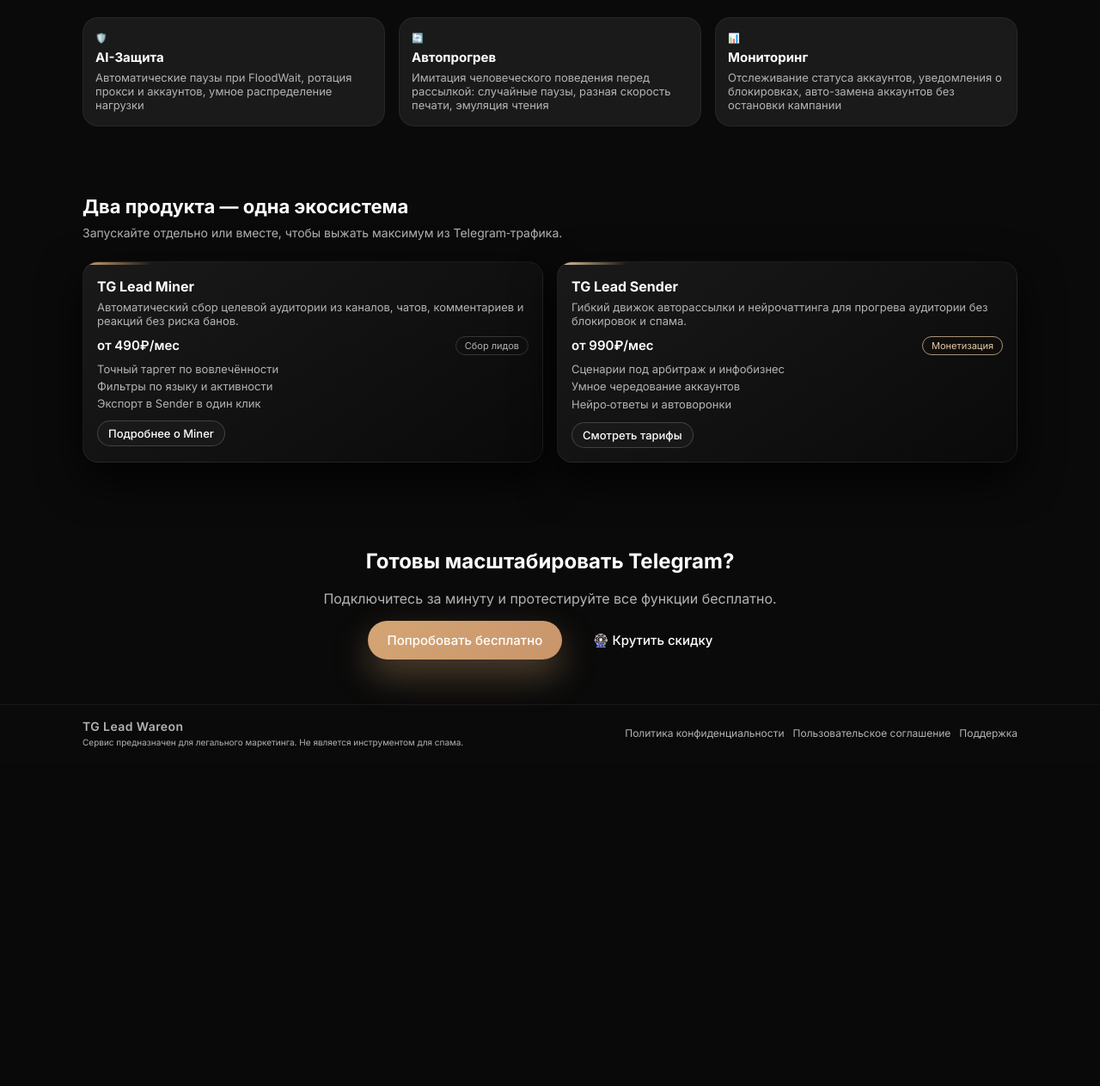
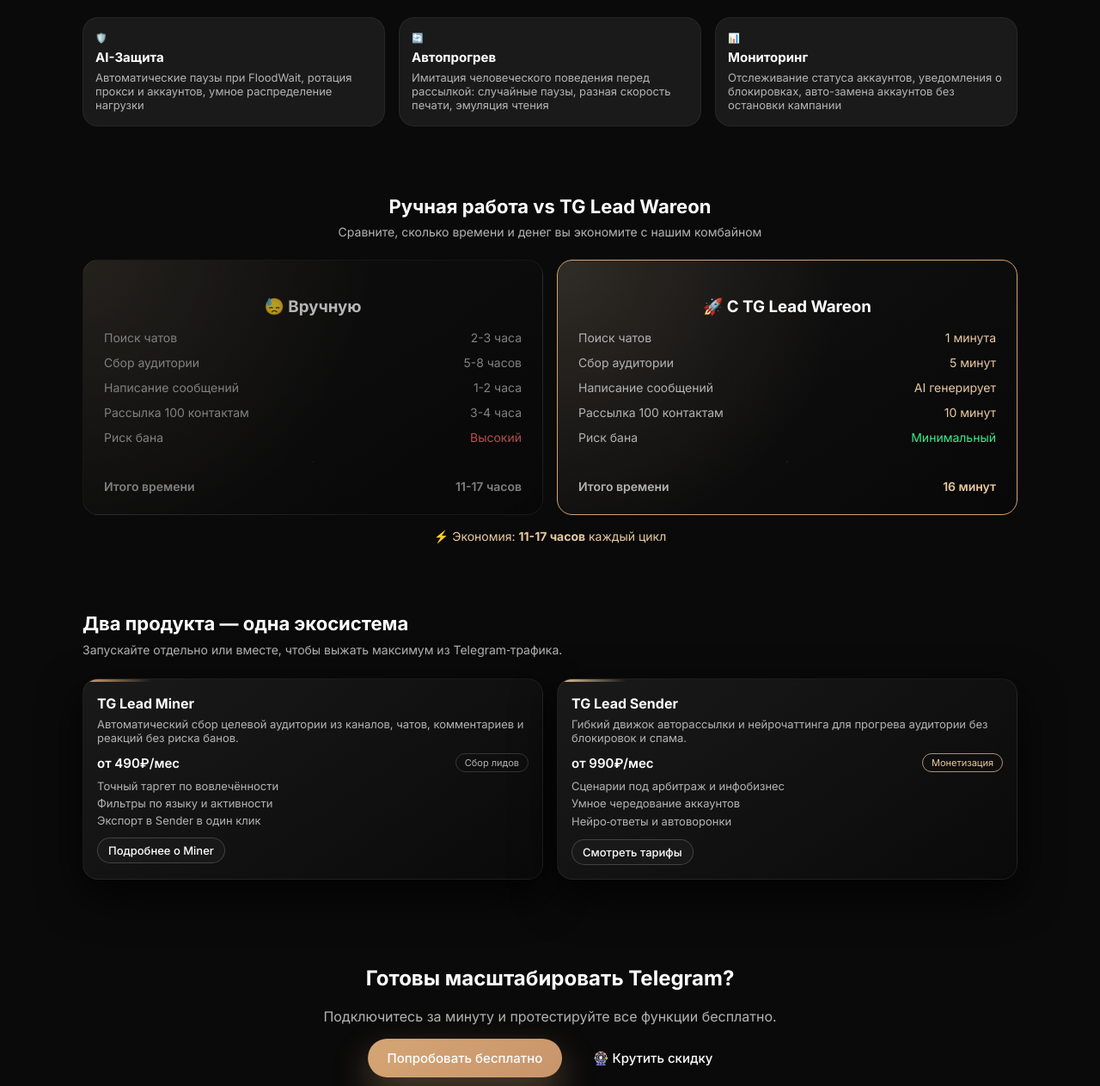
Before and after one commit to dzalil206-commits/lead-ecosystem, a Flask app: page / in a window 1280 px wide. Shown: the part 989-2252 px from the top of the page at 86% size. Before the commit the page ends 1858 px from the top, so only its background shows below. Run offline with Flask 3, Linux system fonts and the light colour scheme.

Commit message:
Update index.html

```diff
--- a/templates/index.html
+++ b/templates/index.html
@@ -148,6 +148,43 @@
     </div>
 </section>
 
+  <section class="section" id="comparison">
+    <div class="container">
+        <div class="section-header" style="text-align:center;">
+            <h2>Ручная работа vs TG Lead Wareon</h2>
+            <p>Сравните, сколько времени и денег вы экономите с нашим комбайном</p>
+        </div>
+        <div class="products-grid" style="grid-template-columns: 1fr 1fr;">
+            <div class="glass" style="padding:24px;border-radius:18px;opacity:0.7;">
+                <h3 style="text-align:center;margin-bottom:16px;">😓 Вручную</h3>
+                <div style="display:flex;flex-direction:column;gap:12px;font-size:14px;color:var(--text-muted);">
+                    <div style="display:flex;justify-content:space-between;"><span>Поиск чатов</span><span>2-3 часа</span></div>
+                    <div style="display:flex;justify-content:space-between;"><span>Сбор аудитории</span><span>5-8 часов</span></div>
+                    <div style="display:flex;justify-content:space-between;"><span>Написание сообщений</span><span>1-2 часа</span></div>
+                    <div style="display:flex;justify-content:space-between;"><span>Рассылка 100 контактам</span><span>3-4 часа</span></div>
+                    <div style="display:flex;justify-content:space-between;"><span>Риск бана</span><span style="color:#ff6b6b;">Высокий</span></div>
+                    <hr style="border-color:var(--border-subtle);">
+                    <div style="display:flex;justify-content:space-between;font-weight:600;"><span>Итого времени</span><span>11-17 часов</span></div>
+                </div>
+            </div>
+            <div class="glass" style="padding:24px;border-radius:18px;border:1px solid var(--accent);">
+                <h3 style="text-align:center;margin-bottom:16px;">🚀 С TG Lead Wareon</h3>
+                <div style="display:flex;flex-direction:column;gap:12px;font-size:14px;color:var(--text-muted);">
+                    <div style="display:flex;justify-content:space-between;"><span>Поиск чатов</span><span style="color:var(--accent-light);">1 минута</span></div>
+                    <div style="display:flex;justify-content:space-between;"><span>Сбор аудитории</span><span style="color:var(--accent-light);">5 минут</span></div>
+                    <div style="display:flex;justify-content:space-between;"><span>Написание сообщений</span><span style="color:var(--accent-light);">AI генерирует</span></div>
+                    <div style="display:flex;justify-content:space-between;"><span>Рассылка 100 контактам</span><span style="color:var(--accent-light);">10 минут</span></div>
+                    <div style="display:flex;justify-content:space-between;"><span>Риск бана</span><span style="color:#3be88c;">Минимальный</span></div>
+                    <hr style="border-color:var(--border-subtle);">
+                    <div style="display:flex;justify-content:space-between;font-weight:600;"><span>Итого времени</span><span style="color:var(--accent-light);">16 минут</span></div>
+                </div>
+            </div>
+        </div>
+        <div style="text-align:center;margin-top:16px;font-size:14px;color:var(--accent-light);">
+            ⚡ Экономия: <strong>11-17 часов</strong> каждый цикл
+        </div>
+    </div>
+</section>
     <section class="section" id="products">
         <div class="container">
             <div class="section-header">
```
